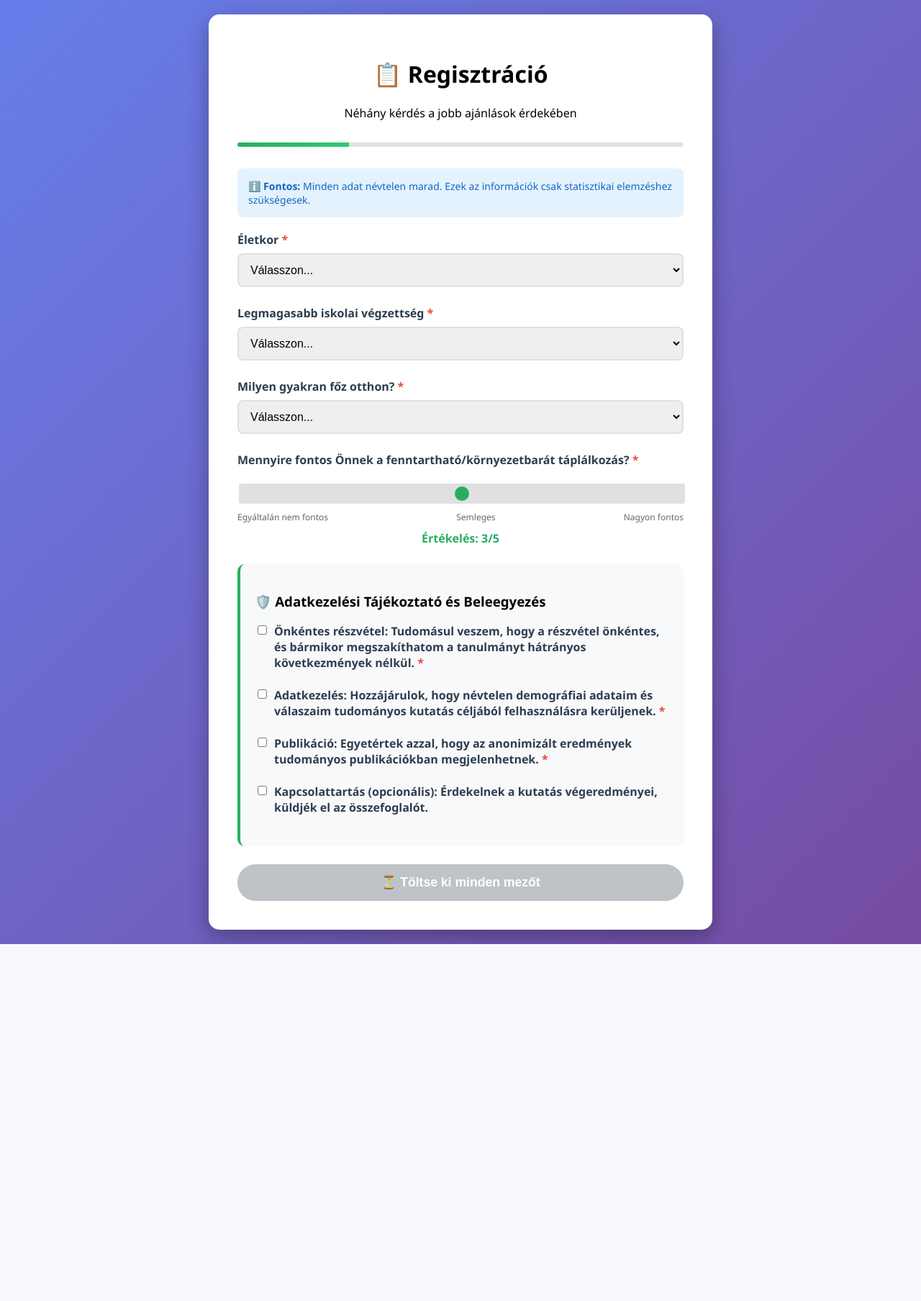
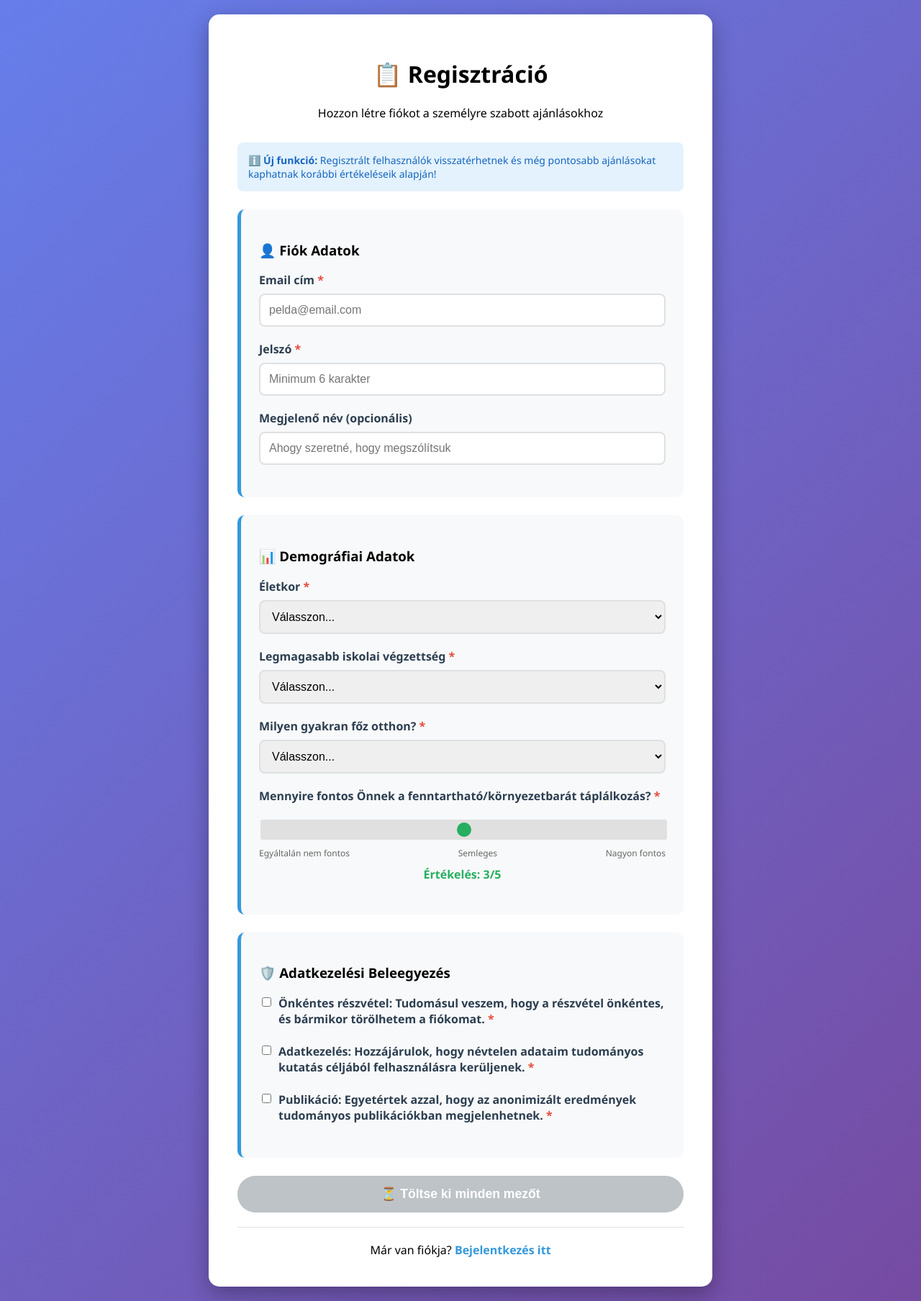
Before and after one commit to bvin81/sustainable-recipe-recommender_v4, a Flask app: page /register in a window 1280 px wide. Shown: the whole page at 72% size. Before the commit the page ends 1312 px from the top, so only its background shows below. Run offline with Flask 3, Linux system fonts and the light colour scheme.

Commit message:
Update register.html

```diff
--- a/templates/register.html
+++ b/templates/register.html
@@ -23,22 +23,15 @@
             text-align: center;
             margin-bottom: 30px;
         }
-        .progress-bar {
-            width: 100%;
-            height: 6px;
-            background: #e0e0e0;
-            border-radius: 3px;
-            margin-bottom: 30px;
-            overflow: hidden;
-        }
-        .progress-fill {
-            height: 100%;
-            background: linear-gradient(45deg, #27ae60, #2ecc71);
-            width: 25%;
-            transition: width 0.3s ease;
+        .form-section {
+            background: #f8f9fa;
+            padding: 25px;
+            border-radius: 10px;
+            margin: 25px 0;
+            border-left: 5px solid #3498db;
         }
         .form-group {
-            margin-bottom: 25px;
+            margin-bottom: 20px;
         }
         label {
             display: block;
@@ -46,7 +39,7 @@
             margin-bottom: 8px;
             color: #2c3e50;
         }
-        select, input {
+        input, select, textarea {
             width: 100%;
             padding: 12px;
             border: 2px solid #e0e0e0;
@@ -55,7 +48,7 @@
             transition: border-color 0.3s ease;
             box-sizing: border-box;
         }
-        select:focus, input:focus {
+        input:focus, select:focus, textarea:focus {
             outline: none;
             border-color: #27ae60;
         }
@@ -85,13 +78,6 @@
             font-size: 12px;
             color: #666;
             margin-top: 5px;
-        }
-        .consent-box {
-            background: #f8f9fa;
-            padding: 20px;
-            border-radius: 10px;
-            margin: 25px 0;
-            border-left: 4px solid #27ae60;
         }
         .checkbox-group {
             display: flex;
@@ -134,6 +120,17 @@
             font-size: 14px;
             color: #1565c0;
         }
+        .login-link {
+            text-align: center;
+            margin-top: 20px;
+            padding-top: 20px;
+            border-top: 1px solid #e0e0e0;
+        }
+        .login-link a {
+            color: #3498db;
+            text-decoration: none;
+            font-weight: bold;
+        }
         .required {
             color: #e74c3c;
         }
@@ -151,15 +148,11 @@
     <div class="container">
         <div class="header">
             <h1>📋 Regisztráció</h1>
-            <p>Néhány kérdés a jobb ajánlások érdekében</p>
-        </div>
-
-        <div class="progress-bar">
-            <div class="progress-fill"></div>
+            <p>Hozzon létre fiókot a személyre szabott ajánlásokhoz</p>
         </div>
 
         <div class="info-note">
-            ℹ️ <strong>Fontos:</strong> Minden adat névtelen marad. Ezek az információk csak statisztikai elemzéshez szükségesek.
+            ℹ️ <strong>Új funkció:</strong> Regisztrált felhasználók visszatérhetnek és még pontosabb ajánlásokat kaphatnak korábbi értékeléseik alapján!
         </div>
 
         {% if error %}
@@ -169,6 +162,33 @@
         {% endif %}
 
         <form method="POST" id="registrationForm">
+            <!-- FIÓK ADATOK -->
+            <div class="form-section">
+                <h3>👤 Fiók Adatok</h3>
+
+                <div class="form-group">
+                    <label for="email">Email cím <span class="required">*</span></label>
+                    <input type="email" name="email" id="email" required
+                           placeholder="pelda@email.com">
+                </div>
+
+                <div class="form-group">
+                    <label for="password">Jelszó <span class="required">*</span></label>
+                    <input type="password" name="password" id="password" required
+                           placeholder="Minimum 6 karakter">
+                </div>
+
+                <div class="form-group">
+                    <label for="display_name">Megjelenő név (opcionális)</label>
+                    <input type="text" name="display_name" id="display_name"
+                           placeholder="Ahogy szeretné, hogy megszólítsuk">
+                </div>
+            </div>
+
+            <!-- DEMOGRÁFIAI ADATOK -->
+            <div class="form-section">
+                <h3>📊 Demográfiai Adatok</h3>
+
                 <div class="form-group">
                     <label for="age_group">Életkor <span class="required">*</span></label>
                     <select name="age_group" id="age_group" required>
@@ -225,21 +245,23 @@
                         </div>
                     </div>
                 </div>
+            </div>
 
-            <div class="consent-box">
-                <h3>🛡️ Adatkezelési Tájékoztató és Beleegyezés</h3>
+            <!-- CONSENT -->
+            <div class="form-section">
+                <h3>🛡️ Adatkezelési Beleegyezés</h3>
 
                 <div class="checkbox-group">
                     <input type="checkbox" id="consent_participation" name="consent_participation" required>
                     <label for="consent_participation">
-                        <strong>Önkéntes részvétel:</strong> Tudomásul veszem, hogy a részvétel önkéntes, és bármikor megszakíthatom a tanulmányt hátrányos következmények nélkül. <span class="required">*</span>
+                        <strong>Önkéntes részvétel:</strong> Tudomásul veszem, hogy a részvétel önkéntes, és bármikor törölhetem a fiókomat. <span class="required">*</span>
                     </label>
                 </div>
 
                 <div class="checkbox-group">
                     <input type="checkbox" id="consent_data" name="consent_data" required>
                     <label for="consent_data">
-                        <strong>Adatkezelés:</strong> Hozzájárulok, hogy névtelen demográfiai adataim és válaszaim tudományos kutatás céljából felhasználásra kerüljenek. <span class="required">*</span>
+                        <strong>Adatkezelés:</strong> Hozzájárulok, hogy névtelen adataim tudományos kutatás céljából felhasználásra kerüljenek. <span class="required">*</span>
                     </label>
                 </div>
 
@@ -249,35 +271,33 @@
                         <strong>Publikáció:</strong> Egyetértek azzal, hogy az anonimizált eredmények tudományos publikációkban megjelenhetnek. <span class="required">*</span>
                     </label>
                 </div>
+            </div>
 
-                <div class="checkbox-group">
-                    <input type="checkbox" id="consent_contact" name="consent_contact">
-                    <label for="consent_contact">
-                        <strong>Kapcsolattartás (opcionális):</strong> Érdekelnek a kutatás végeredményei, küldjék el az összefoglalót.
-                    </label>
+            <button type="submit" class="btn" id="submitBtn" disabled>
+                🚀 Fiók Létrehozása
+            </button>
+        </form>
+
+        <div class="login-link">
+            Már van fiókja? <a href="/login">Bejelentkezés itt</a>
         </div>
     </div>
 
-            <button type="submit" class="btn" id="submitBtn" disabled>
-                🚀 Tovább a Tanulmányhoz
-            </button>
-        </form>
-    </div>
-
     <script>
-        // Sustainability slider frissítés
+        // Sustainability slider
         const slider = document.getElementById('sustainability_awareness');
         const valueDisplay = document.getElementById('sustainabilityValue');
 
         slider.oninput = function() {
             valueDisplay.textContent = this.value;
+            validateForm();
         }
 
-        // Form validáció
+        // Form validation
         const form = document.getElementById('registrationForm');
         const submitBtn = document.getElementById('submitBtn');
+        const requiredFields = ['email', 'password', 'age_group', 'education', 'cooking_frequency'];
         const requiredCheckboxes = ['consent_participation', 'consent_data', 'consent_publication'];
-        const requiredFields = ['age_group', 'education', 'cooking_frequency'];
 
         function validateForm() {
             let allFieldsFilled = requiredFields.every(field =>
@@ -288,63 +308,51 @@
                 document.getElementById(checkbox).checked
             );
 
-            submitBtn.disabled = !(allFieldsFilled && allConsentGiven);
+            const password = document.getElementById('password').value;
+            const passwordValid = password.length >= 6;
 
-            if (allFieldsFilled && allConsentGiven) {
+            submitBtn.disabled = !(allFieldsFilled && allConsentGiven && passwordValid);
+
+            if (allFieldsFilled && allConsentGiven && passwordValid) {
                 submitBtn.style.background = 'linear-gradient(45deg, #27ae60, #2ecc71)';
-                submitBtn.textContent = '🚀 Tovább a Tanulmányhoz';
+                submitBtn.textContent = '🚀 Fiók Létrehozása';
             } else {
                 submitBtn.style.background = '#bdc3c7';
                 submitBtn.textContent = '⏳ Töltse ki minden mezőt';
             }
         }
 
-        // Event listeners az összes kötelező mezőre
+        // Event listeners
         [...requiredFields, ...requiredCheckboxes].forEach(fieldId => {
             const element = document.getElementById(fieldId);
+            if (element) {
                 element.addEventListener('change', validateForm);
                 element.addEventListener('input', validateForm);
+            }
         });
-
-        // Kezdeti validáció
-        validateForm();
 
         // Form submission
         form.addEventListener('submit', function(e) {
             e.preventDefault();
 
-            // Final validation
             if (submitBtn.disabled) {
-                alert('Kérjük töltse ki az összes kötelező mezőt és fogadja el a szükséges feltételeket!');
+                alert('Kérjük töltse ki az összes kötelező mezőt!');
                 return;
             }
 
-            // Progress bar animáció
-            document.querySelector('.progress-fill').style.width = '50%';
-
-            // Gomb letiltása a dupla submission ellen
+            // Button state
             submitBtn.disabled = true;
-            submitBtn.textContent = '⏳ Feldolgozás...';
+            submitBtn.textContent = '⏳ Fiók létrehozása...';
             submitBtn.style.background = '#95a5a6';
 
-            // Form elküldése
+            // Submit form
             setTimeout(() => {
                 form.submit();
             }, 500);
         });
 
-        // Debug: form adatok console-ra
-        form.addEventListener('submit', function() {
-            console.log('Form submission data:');
-            console.log('Age group:', document.getElementById('age_group').value);
-            console.log('Education:', document.getElementById('education').value);
-            console.log('Cooking frequency:', document.getElementById('cooking_frequency').value);
-            console.log('Sustainability awareness:', document.getElementById('sustainability_awareness').value);
-            console.log('Consent participation:', document.getElementById('consent_participation').checked);
-            console.log('Consent data:', document.getElementById('consent_data').checked);
-            console.log('Consent publication:', document.getElementById('consent_publication').checked);
-            console.log('Consent contact:', document.getElementById('consent_contact').checked);
-        });
+        // Initial validation
+        validateForm();
     </script>
 </body>
 </html>
```
Lines whose indentation alone changed are shown as unchanged.
